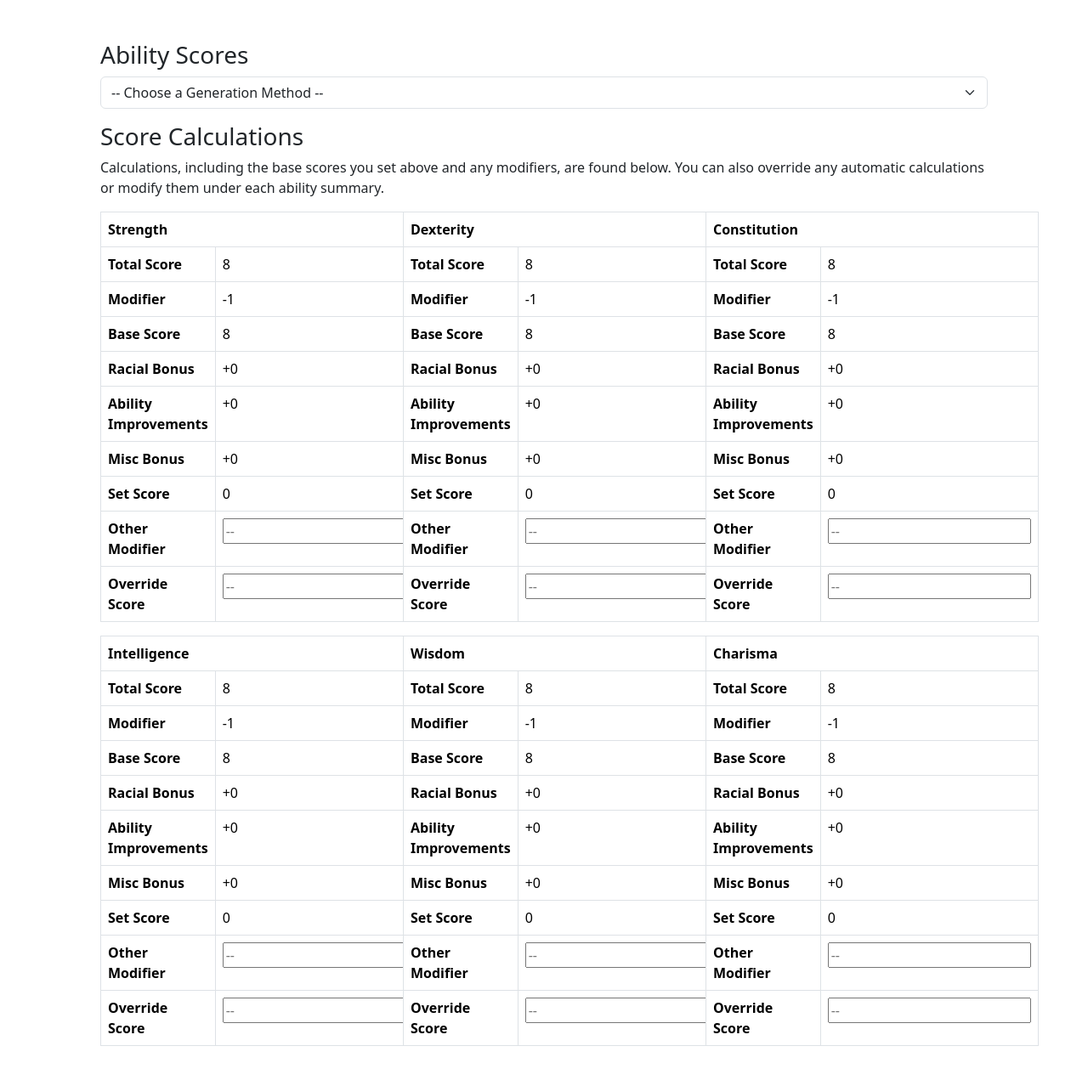
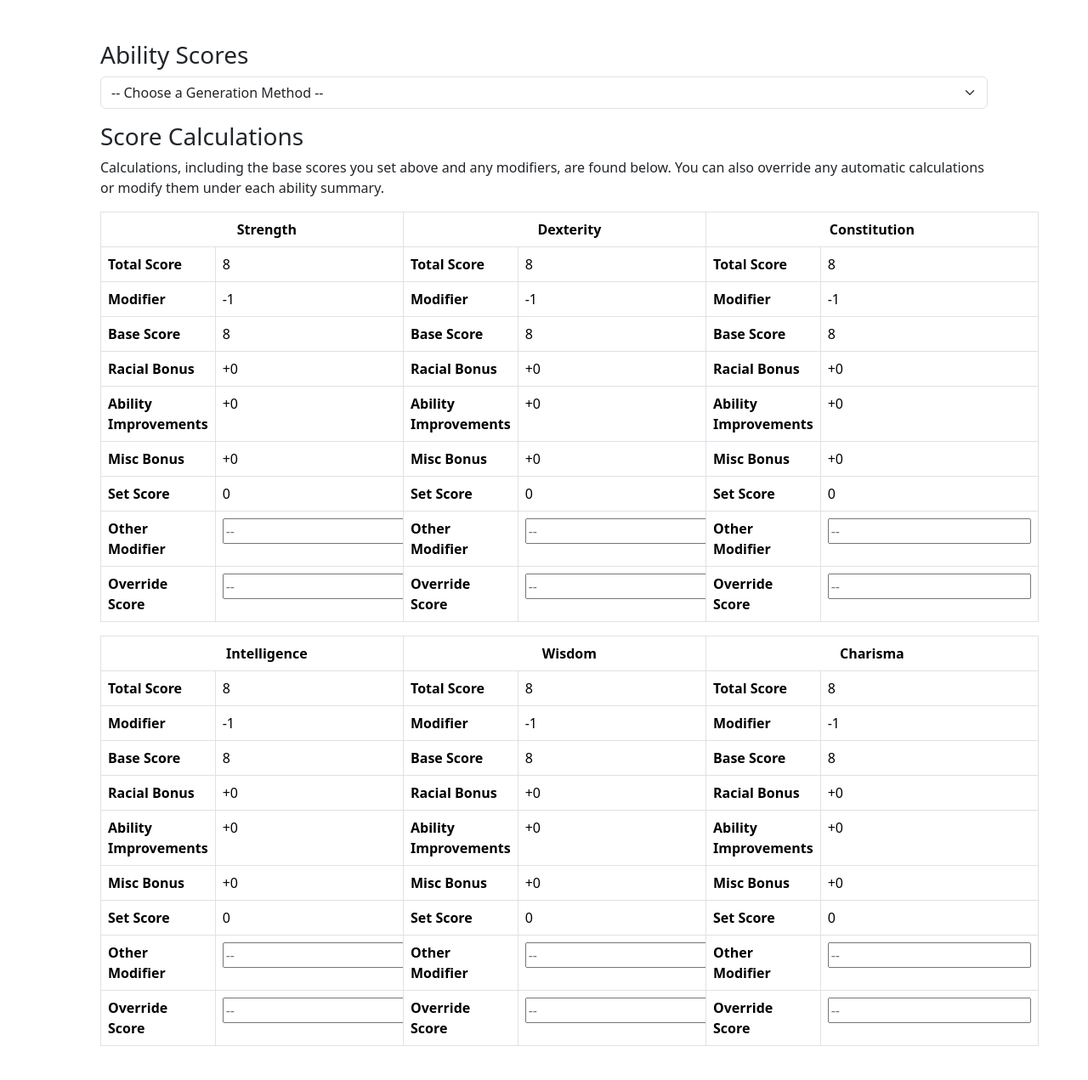
Before and after one commit to giantdwarf17/5e-thing, a Flask app: page /create/abilities in a window 1280 px wide. Shown: the part 56-1327 px from the top of the page at 85% size. Run offline with Flask 3, Linux system fonts and the light colour scheme.

Commit message:
centered th

```diff
--- a/templates/create/abilities.html
+++ b/templates/create/abilities.html
@@ -11,13 +11,14 @@
         <option value="pointbuy">Point Buy</option>
     </select>
     <h3 class="mt-3">Score Calculations</h3>
-    <p>Calculations, including the base scores you set above and any modifiers, are found below. You can also override any automatic calculations or modify them under each ability summary.</p>
+    <p>Calculations, including the base scores you set above and any modifiers, are found below. You can also override
+        any automatic calculations or modify them under each ability summary.</p>
     <div class="row row-cols-3">
         <div class="col">
             <table class="table table-bordered">
                 <thead>
                     <tr>
-                        <th colspan="2" scope="col">Strength</th>
+                        <th colspan="2" scope="col" class="text-center">Strength</th>
                     </tr>
                 </thead>
 
@@ -65,7 +66,7 @@
             <table class="table table-bordered">
                 <thead>
                     <tr>
-                        <th colspan="2" scope="col">Dexterity</th>
+                        <th colspan="2" scope="col" class="text-center">Dexterity</th>
                     </tr>
                 </thead>
 
@@ -113,7 +114,7 @@
             <table class="table table-bordered">
                 <thead>
                     <tr>
-                        <th colspan="2" scope="col">Constitution</th>
+                        <th colspan="2" scope="col" class="text-center">Constitution</th>
                     </tr>
                 </thead>
 
@@ -161,7 +162,7 @@
             <table class="table table-bordered">
                 <thead>
                     <tr>
-                        <th colspan="2" scope="col">Intelligence</th>
+                        <th colspan="2" scope="col" class="text-center">Intelligence</th>
                     </tr>
                 </thead>
 
@@ -209,7 +210,7 @@
             <table class="table table-bordered">
                 <thead>
                     <tr>
-                        <th colspan="2" scope="col">Wisdom</th>
+                        <th colspan="2" scope="col" class="text-center">Wisdom</th>
                     </tr>
                 </thead>
 
@@ -257,7 +258,7 @@
             <table class="table table-bordered">
                 <thead>
                     <tr>
-                        <th colspan="2" scope="col">Charisma</th>
+                        <th colspan="2" scope="col" class="text-center">Charisma</th>
                     </tr>
                 </thead>
 
```
